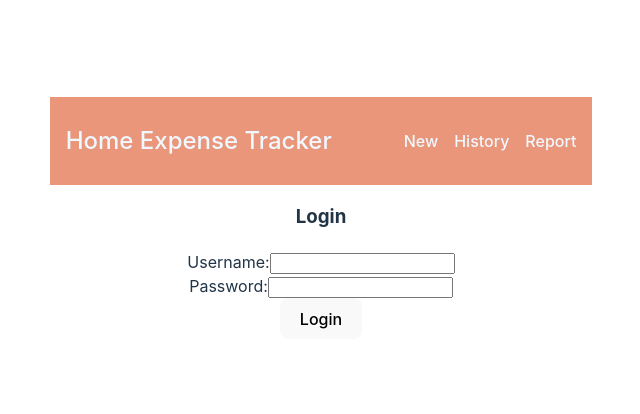
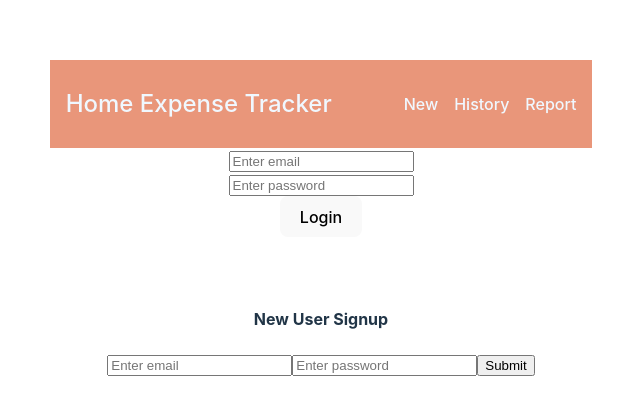
Before and after one commit to shanxichenzekun0125/personal_project_front_end, a React (Vite) app in the folder personal_project_front_end/: page /login in a window 1280 px wide. Shown: the part 182-596 px from the top of the page, without its empty margins (319-959 px from the left). Built offline with nearby package versions, Linux system fonts and the light colour scheme.

Commit message:
Works perfect, Only need CSS

```diff
--- a/personal_project_front_end/src/components/LoginPage.jsx
+++ b/personal_project_front_end/src/components/LoginPage.jsx
@@ -1,6 +1,7 @@
 import React, { useState } from 'react';
 import { useNavigate } from 'react-router-dom'; // Use useNavigate
 import { api } from '../utility';
+import SignupPage from './SignupPage'
 
 function LoginPage({ setUser }) {
   const [userName, setUserName] = useState('');
@@ -23,22 +24,22 @@ function LoginPage({ setUser }) {
 
   return (
     <div className="login-page">
-      <h3>Login</h3>
       <form>
         <div>
-          <label>Username:</label>
           <input
             type="text"
             value={userName}
             onChange={(e) => setUserName(e.target.value)}
+            placeholder="Enter email"
           />
         </div>
         <div>
-          <label>Password:</label>
+
           <input
             type="password"
             value={password}
             onChange={(e) => setPassword(e.target.value)}
+            placeholder="Enter password"
           />
         </div>
         <div>
@@ -47,6 +48,9 @@ function LoginPage({ setUser }) {
           </button>
         </div>
       </form>
+      <br/>
+      <br/>
+      <SignupPage/>
     </div>
   );
 }
--- a/personal_project_front_end/src/components/SignupPage.jsx
+++ b/personal_project_front_end/src/components/SignupPage.jsx
@@ -30,16 +30,18 @@ function LoginPage() {
 
   return (
     <form onSubmit={handleSubmit}>
-      <h3>Home Expense Track User Signup</h3>
+      <h4>New User Signup</h4>
       <input
         type="email"
         value={userName}
         onChange={(e) => setUserName(e.target.value)}
+        placeholder="Enter email"
       />
       <input
         type="password"
         value={password}
         onChange={(e) => setPassword(e.target.value)}
+        placeholder="Enter password"
       />
 
 
```
